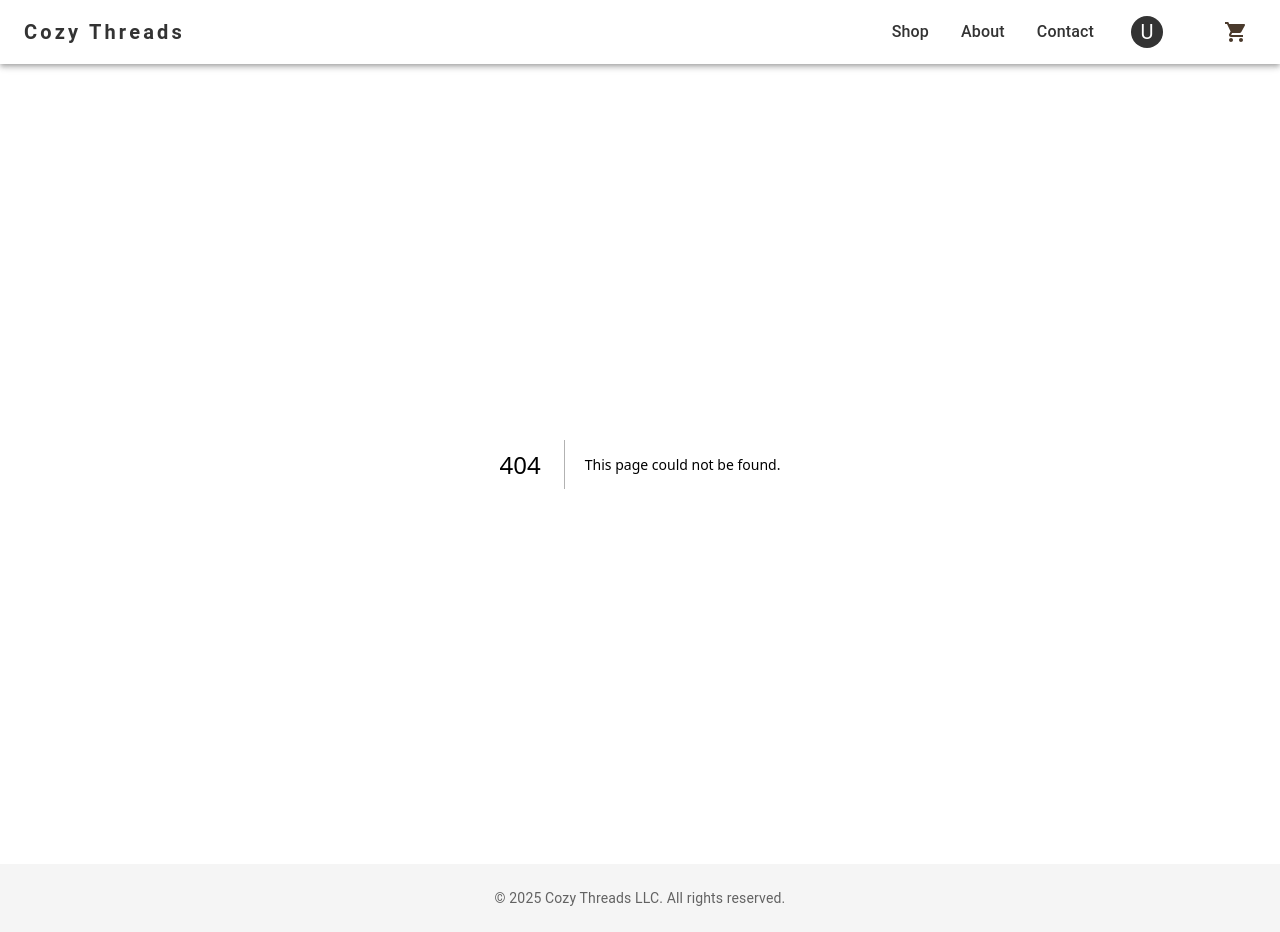
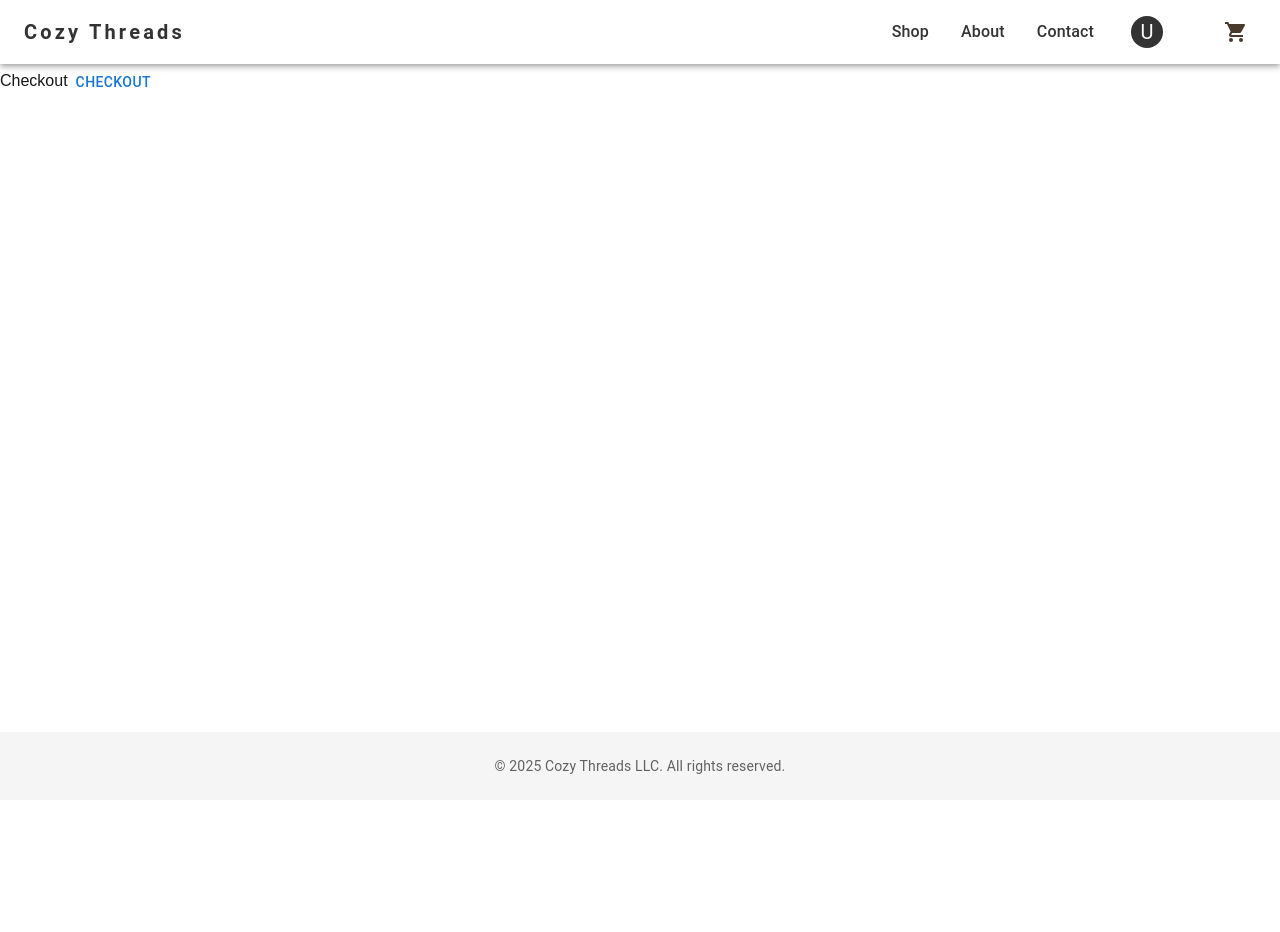
Before and after one commit to shengqiw/cozy-threads, a Next.js app in the folder web-app/: page /checkout in a window 1280 px wide. Before the commit this address had no page. After the commit the page ends 800 px from the top, so only its background shows below. Built offline with nearby package versions, Linux system fonts and the light colour scheme.

Commit message:
feat: add checkout page

```diff
--- /dev/null
+++ b/web-app/src/app/checkout/page.tsx
@@ -0,0 +1,50 @@
+'use client'
+
+import { Button } from "@mui/material";
+
+type SearchParams = {
+  canceled?: boolean;
+}
+
+export default function IndexPage({ searchParams }: { searchParams: SearchParams }) {
+    // const { canceled } = await searchParams
+
+    // if (canceled) {
+    //   console.log(
+    //     'Order canceled -- continue to shop around and checkout when you’re ready.'
+    //   )
+    // }
+
+    const handleCheckout = async () => {
+      const response = await fetch('/api/checkout', {
+        method: 'POST',
+        headers: {
+          'Content-Type': 'application/json',
+        },
+        body: JSON.stringify({
+          // Provide the exact Price ID (for example, pr_1234) of the product you want to sell
+          price: '123',
+          quantity: 1,
+        }),
+      })
+
+      const session = await response.json()
+
+      if (!session || !session.url) {
+        console.error('Failed to create session')
+        return
+      }
+
+      window.location.href = session.url
+    }
+    return (
+      <form action="/api/checkout" method="POST">
+        <section>
+            Checkout
+          <Button onClick={handleCheckout}>
+            Checkout
+          </Button>
+        </section>
+      </form>
+    )
+  }
```
